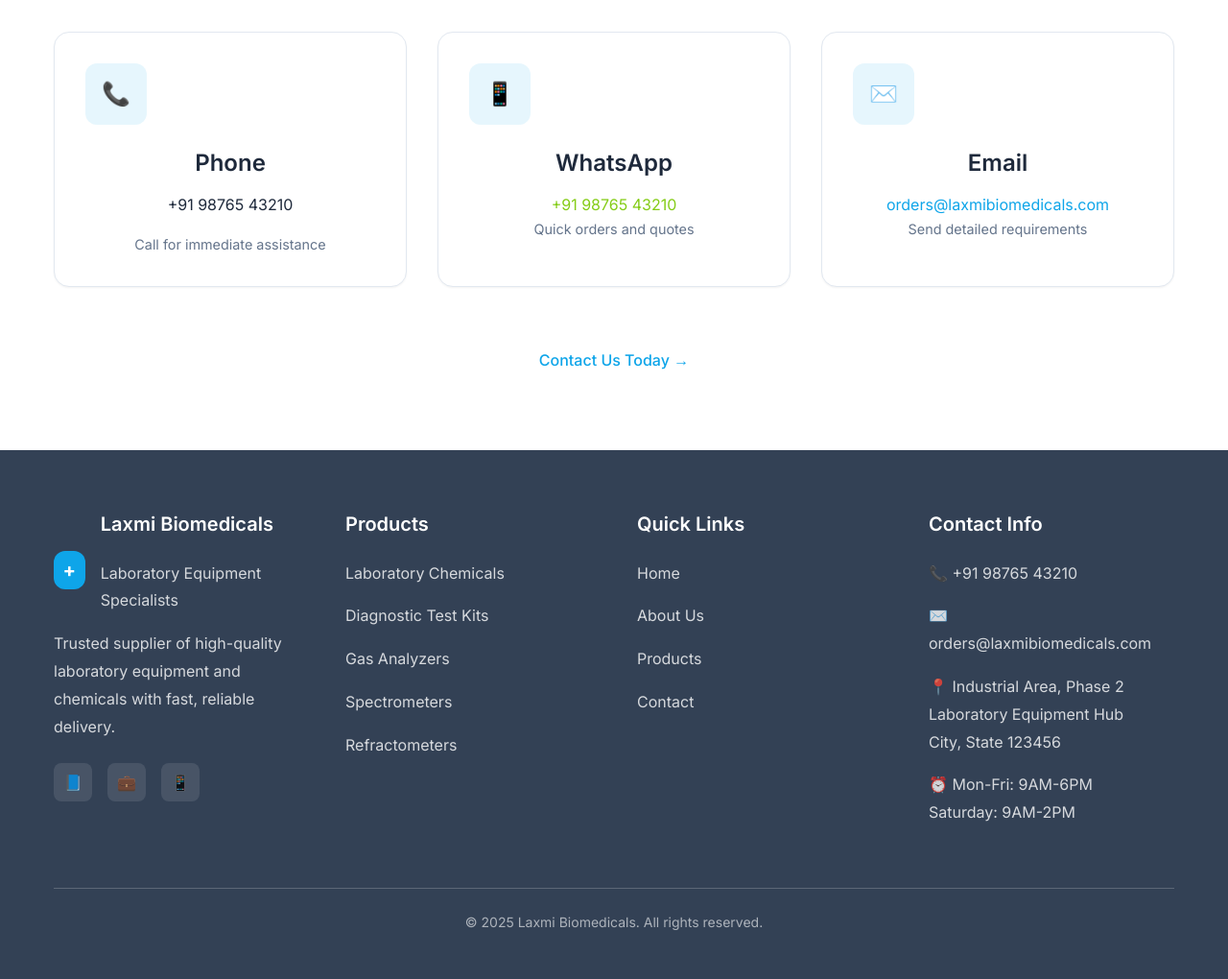
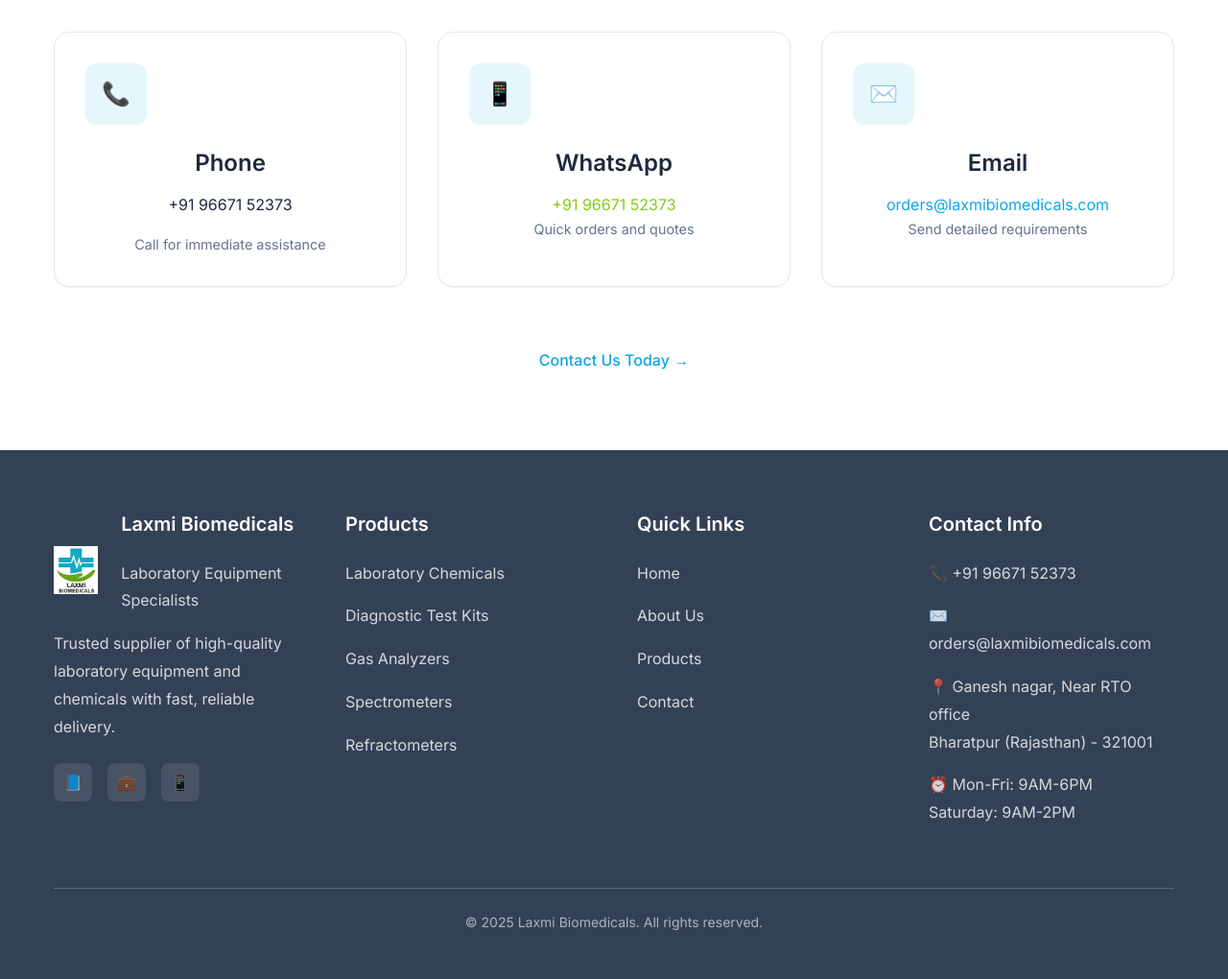
Before and after one commit to gadasiyaharry/LaxmiBio6, a PHP site: page /index.php in a window 1280 px wide. Shown: the part 4280-5300 px from the top of the page at 96% size. Run offline with PHP 8.4, Linux system fonts and the light colour scheme; some libraries are stand-ins or nearby versions.

Commit message:
Update contact details, favicon, and logo usage
Update website to use the company logo as the favicon, change the WhatsApp number to 9667152373, update the company address to Ganesh nagar, Near RTO office, Bharatpur (Rajasthan) - 321001, and ensure all images and icons are correctly mapped to their respective folders.

Replit-Commit-Author: Agent
Replit-Commit-Session-Id: 04cd8019-1481-486e-8603-d17b91b10ee5
Replit-Commit-Checkpoint-Type: full_checkpoint
Replit-Commit-Screenshot-Url: https://storage.googleapis.com/screenshot-production-us-central1/0d850bf2-febc-47d2-980d-f829bf0c3cd4/04cd8019-1481-486e-8603-d17b91b10ee5/vLQd23Q

```diff
--- a/php/config.php
+++ b/php/config.php
@@ -10,10 +10,10 @@ define('SITE_NAME', 'Laxmi Biomedicals');
 define('SITE_DESCRIPTION', 'Laxmi Biomedicals provides the best range of laboratory chemicals, diagnostic test kits, gas analyzers, spectrometers, refractometers & digital polarimeters with effective & timely delivery.');
 
 // Contact Information
-define('COMPANY_PHONE', '+91 98765 43210');
-define('COMPANY_WHATSAPP', '919876543210'); // Without + or spaces
+define('COMPANY_PHONE', '+91 96671 52373');
+define('COMPANY_WHATSAPP', '919667152373'); // Without + or spaces
 define('COMPANY_EMAIL', 'orders@laxmibiomedicals.com');
-define('COMPANY_ADDRESS', 'Industrial Area, Phase 2<br>Laboratory Equipment Hub<br>City, State 123456');
+define('COMPANY_ADDRESS', 'Ganesh nagar, Near RTO office<br>Bharatpur (Rajasthan) - 321001');
 
 // SMTP Configuration for contact form (update with your SMTP settings)
 define('SMTP_HOST', 'smtp.gmail.com');
--- a/php/includes/footer.php
+++ b/php/includes/footer.php
@@ -5,8 +5,8 @@
             <div class="footer-content">
                 <div class="footer-section">
                     <div class="logo">
-                        <div class="logo-icon">+</div>
-                        <div class="logo-text">
+                        <img src="assets/images/logo.png" alt="<?php echo SITE_NAME; ?>" style="height: 50px; width: auto;">
+                        <div class="logo-text" style="margin-left: 0.5rem;">
                             <h4><?php echo SITE_NAME; ?></h4>
                             <p>Laboratory Equipment Specialists</p>
                         </div>
--- a/php/includes/header.php
+++ b/php/includes/header.php
@@ -36,7 +36,8 @@ $meta_description = isset($meta_description) ? $meta_description : generateMetaD
     <meta name="twitter:image" content="<?php echo SITE_URL; ?>/assets/images/logo-og.jpg">
 
     <!-- Favicon -->
-    <link rel="icon" type="image/x-icon" href="assets/images/favicon.ico">
+    <link rel="icon" type="image/png" href="assets/images/favicon.png">
+    <link rel="apple-touch-icon" href="assets/images/logo.png">
 
     <!-- Fonts -->
     <link rel="preconnect" href="https://fonts.googleapis.com">
@@ -81,8 +82,8 @@ $meta_description = isset($meta_description) ? $meta_description : generateMetaD
         <div class="container">
             <div class="header-content">
                 <a href="index.php" class="logo">
-                    <div class="logo-icon">+</div>
-                    <div class="logo-text">
+                    <img src="assets/images/logo.png" alt="<?php echo SITE_NAME; ?>" style="height: 60px; width: auto;">
+                    <div class="logo-text" style="margin-left: 0.5rem;">
                         <h1><?php echo SITE_NAME; ?></h1>
                         <p class="logo-tagline">Laboratory Equipment Specialists</p>
                     </div>
```
Also changed, not shown: attached_assets/Laxmi Bio Logo_1757730523743.PNG (added), php/README.txt (deleted), php/assets/images/favicon.png (added), php/assets/images/logo.png (added), 1 other file.
